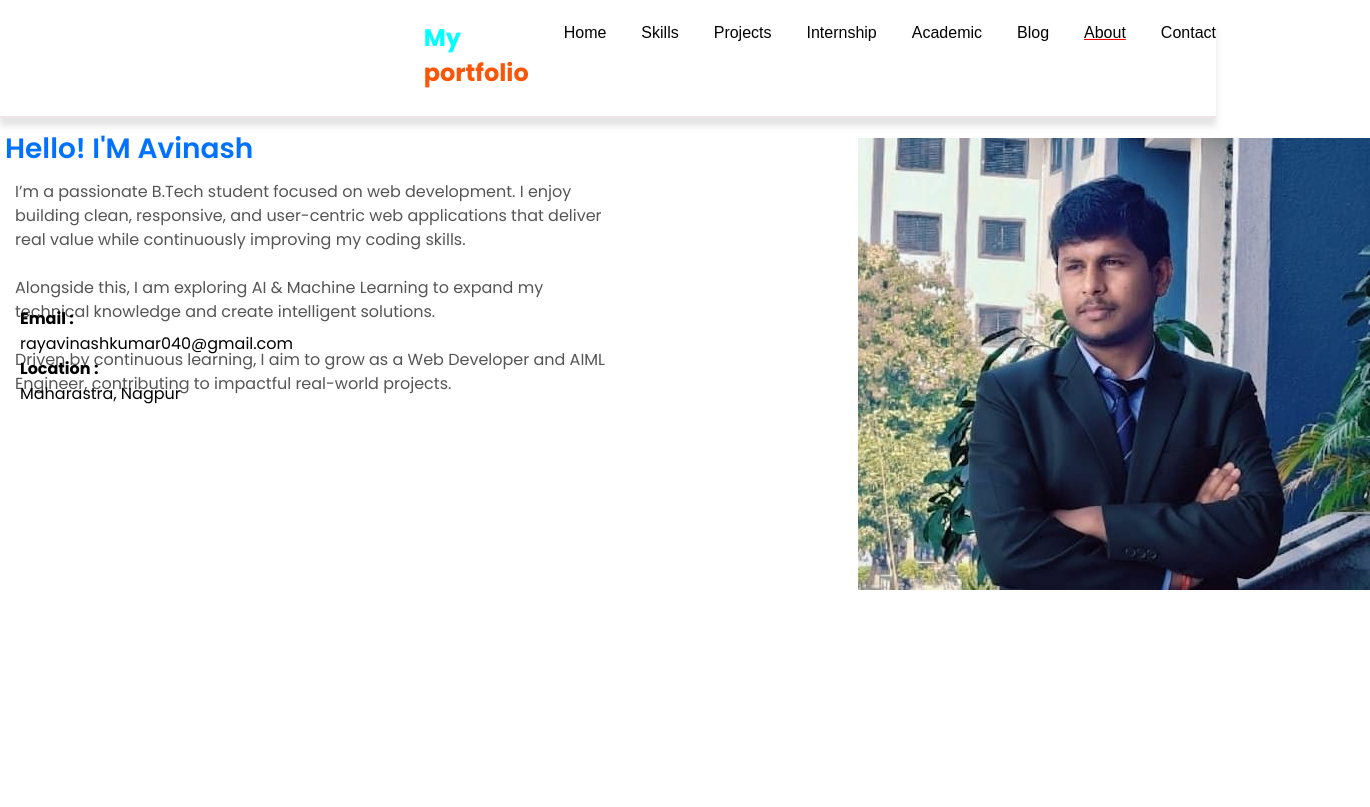
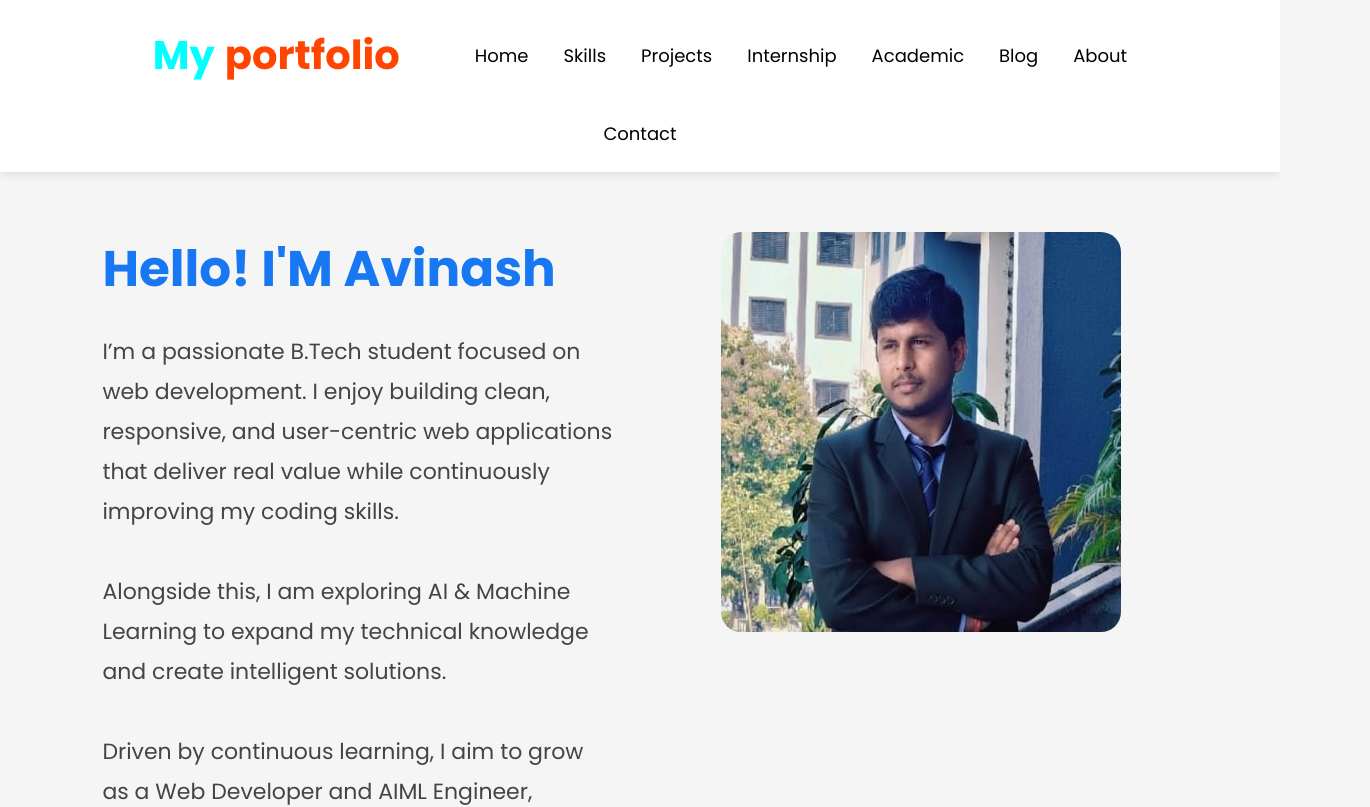
Before and after one commit to kumarrayavinash452-debug/MyPortfolio, a plain HTML site: page index.html in a window 1280 px wide. Shown: the top 807 px of the page, 1370 px wide, since content can reach past the window. Drawn offline with Linux system fonts and the light colour scheme.

Commit message:
Update style.css

```diff
--- a/style.css
+++ b/style.css
@@ -1,128 +1,181 @@
 *{
+    margin: 0;
+    padding: 0;
+    box-sizing: border-box;
+    font-family: 'Poppins', sans-serif;
+}
 
-margin: 0;
-padding: 0;
+body{
+    background-color: #f5f5f5;
+}
 
+/* MAIN */
 
+.main{
+    width: 100%;
+}
 
+/* NAVBAR */
 
+.top{
+    width: 100%;
+    background-color: white;
+    box-shadow: 0px 2px 10px rgba(0,0,0,0.1);
 }
-body{
-font-family:'poppins' , sans-serif;
 
+.navbar{
+    width: 100%;
+    padding: 25px 8%;
 
+    display: flex;
+    justify-content: center;
+    align-items: center;
+    gap: 35px;
 
+    list-style: none;
+    flex-wrap: wrap;
+}
 
+/* LOGO */
 
-}
-.main{
-height:90vh;
-width:95vw;
-background-color:white;
-margin-top:20px;
-
-
-
-
-
-
-
-
-
-}
-.top{
-height:12vh;
-
-border-bottom:2px solid rgb(239, 231, 231);
-box-shadow: 0 8px 6px rgba(169, 166, 166, 0.3);
-
-
-
-
-
-}
-.navbar{
-display:flex;
-list-style:none;
-gap:35px;
-float:right;
-
-
-
-
-
-}
-.navbar li a{
-text-decoration:none;
-color:black;
-font-family: sans-serif;
-font-size: medium;
-
-
-
+.logo{
+    display: flex;
+    align-items: center;
+    gap: 10px;
+    margin-right: 40px;
 }
 
 .f{
-color:aqua;
-
-
-}
-.sec{
-color:#fb5607;
-
-
-}
-.container{
-border:2px solid red;
-border:none;
-border-radius:10px;
-height:45vh;
-width:28vw;
-float:right;
-margin-top:20px;
-background-image:url("port image.jpeg");
-background-size:cover;
-
-
+    color: cyan;
+    font-size: 40px;
 }
 
- ul li .active{
+.sec{
+    color: orangered;
+    font-size: 40px;
+}
 
+/* NAV LINKS */
+
+.navbar li a{
+    text-decoration: none;
+    color: black;
+    font-size: 18px;
+    transition: 0.3s;
+}
+
+.navbar li a:hover{
+    color: blue;
+}
+
+.active{
     text-decoration: underline;
-    text-decoration-color: red;
-    text-decoration-style:solid;
 }
+
+/* ABOUT SECTION */
+
 .bottom{
-display:flex;
+    width: 100%;
+    padding: 60px 8%;
 
-justify-content: space-between;
-flex-wrap:nowrap;
+    display: flex;
+    justify-content: space-between;
+    align-items: flex-start;
+
+    gap: 50px;
+    flex-wrap: wrap;
 }
+
+/* LEFT SIDE */
+
+.left{
+    flex: 1;
+    min-width: 300px;
+}
+
+.hello h2{
+    color: #1877f2;
+    font-size: 50px;
+    margin-bottom: 25px;
+}
+
 .text{
-width:70%;
-margin-left:15px;
-margin-top:10px;
-line-height:1.5;
-color:#555;
+    font-size: 22px;
+    line-height: 40px;
+    color: #444;
 }
-.hello h2{
 
-    color:rgb(107, 86, 86);
-    margin-top:10px;
-    margin-left:5px;
+/* EMAIL */
 
+.email{
+    margin-top: 40px;
 }
-.hello h2 {
-  font-size: 28px;
-  font-weight: 600;
-color: #0072ff;
 
+.email h4{
+    font-size: 28px;
+    margin-top: 15px;
+}
 
+.email p{
+    font-size: 22px;
+    margin-top: 5px;
 }
-.email{
-margin-top:-90px;
-margin-left:20px;
 
+/* IMAGE */
 
+.container{
+    flex: 1;
+    min-width: 280px;
 
+    display: flex;
+    justify-content: center;
 }
+
+.container img{
+    width: 400px;
+    max-width: 100%;
+    border-radius: 20px;
+    height:400px;
+}
+
+/* RESPONSIVE */
+
+@media(max-width:768px){
+
+    .navbar{
+        gap: 18px;
+        padding: 20px;
+    }
+
+    .logo{
+        width: 100%;
+        justify-content: center;
+        margin-right: 0;
+    }
+
+    .bottom{
+        flex-direction: column;
+        text-align: center;
+    }
+
+    .hello h2{
+        font-size: 38px;
+    }
+
+    .text{
+        font-size: 18px;
+        line-height: 32px;
+    }
+
+    .email h4{
+        font-size: 22px;
+    }
+
+    .email p{
+        font-size: 18px;
+    }
+
+    .container img{
+        width: 260px;
+    }
+}
```
